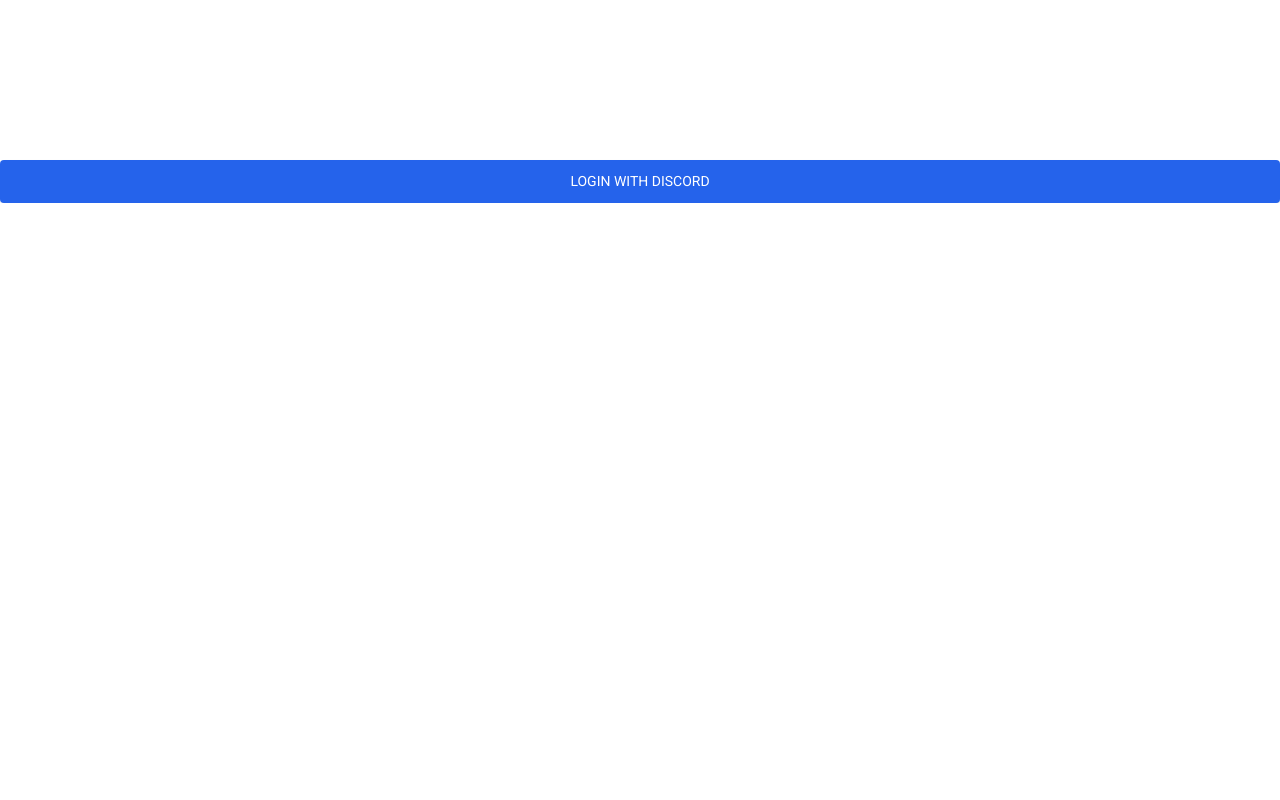
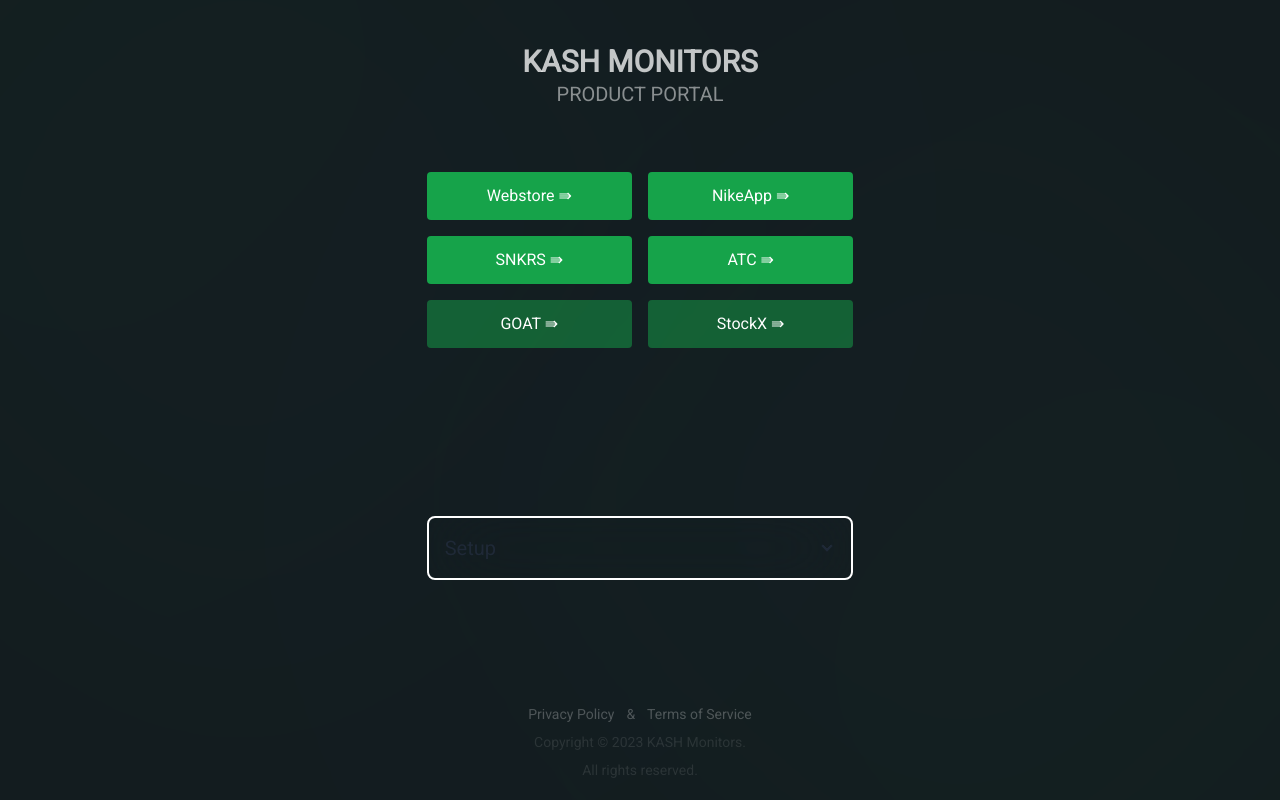
Before and after one commit to Umar-Mughal/React-DiscordMate, a React (Vite) app: page /i/1 in a window 1280 px wide. Before the commit this address led to /login. Built offline with nearby package versions, Linux system fonts and the light colour scheme; no server answers.

Commit message:
mileston2 is done.

```diff
--- a/src/components/KashMonitors/Dashboard2.tsx
+++ b/src/components/KashMonitors/Dashboard2.tsx
@@ -1,32 +1,27 @@
-import React, {ReactElement, useContext, useEffect} from "react";
-import Sidenav from "./Sidenav";
-import MonitorContainer from "./MonitorContainer";
-import {ApiContext, ApiContextType} from "../../contexts/ApiContext";
-import {Navigate } from "react-router-dom";
-import StoreList from "../StoreList";
-import Header from "../Header";
+import { FC } from 'react'
+import Footer from '../Footer'
+import Header from '../Header'
+import SetupSection from '../SetupSection'
+import StoreList from '../StoreList'
 
-export default function Dashboard2(): ReactElement {
-  const {apiData} = useContext(ApiContext) as ApiContextType;
+const App: FC = (): JSX.Element => (
+    <div className="w-screen h-screen flex flex-col items-center justify-center bg-[#131C1E] select-none">
+      <div className="absolute -left-20 -top-20 w-1/4 h-1/3 blur-[25vw] bg-[#63FF69]/75 rounded-full opacity-20 mix-blend-normal"></div>
+      <div className="absolute left-20 top-20 w-1/4 h-1/3 blur-[25vw] bg-[#638DFF]/75 rounded-full opacity-30 mix-blend-normal"></div>
 
-  // if(!apiData) {
-  //   return <Navigate to="/login" />
-  // }
-  return (
-    <div className="App min-h-screen bg-[#141E21]">
-      <div className="relative sidenav" data-dev-hint="container">
-        <main
-          id="content"
-          className="flex-1 p-6 max-[805px]:p-2 xl:px-8 max-[805px]:px-0s bg-[#141E21] mx-auto"
-        >
-          <div className="h-[100%] monitor-container overflow-hidden mt-12 flex flex-col justify-center items-center  gap-7  ">
-            <div className="w-[20rem] ">
-              <Header/>
-              <StoreList/>
-            </div>
+      <div className="absolute right-0 bottom-0 w-1/4 h-1/3 blur-[25vw] bg-[#63FF69]/75 rounded-full opacity-20 mix-blend-normal"></div>
+      <div className="absolute right-40 bottom-40 w-1/4 h-1/3 blur-[25vw] bg-[#638DFF]/75 rounded-full opacity-30 mix-blend-normal"></div>
+      <div className="flex flex-col z-10 gap-20 w-full px-10 md:px-0 md:w-1/3 h-screen justify-center overflow-scroll md:overflow-auto">
+        <div className="flex flex-col w-full h-full items-center justify-center gap-32">
+          <div className="flex flex-col w-full gap-16">
+            <Header />
+            <StoreList />
           </div>
-        </main>
+          <SetupSection />
+        </div>
+        <Footer />
       </div>
     </div>
-  );
-}
+)
+
+export default App
--- a/src/components/StoreList.tsx
+++ b/src/components/StoreList.tsx
@@ -34,31 +34,38 @@
   const params = useParams()
   const { getCookie } = useCookies()
   const { call, rawResponse } = useApi({
-    method: 'GET',
+    method: 'POST',
   })
 
   const handleClick = async (store: IStoreList) => {
     const response = await call({
-      url: `${params['*']}`,
+      url: params.id,
       params: {
         type: store.name.toLowerCase(),
       },
       data: {
-        access_token: getCookie('access_token'),
+        type: store.name.toLowerCase(),
       },
     })
     processResponse(response, store)
   }
 
-  // useEffect(() => {
-  //   if (rawResponse) {
-  //     console.log(rawResponse)
-  //   }
-  // }, [rawResponse])
+  useEffect(() => {
+    console.log('param sss=', params)
+    if (rawResponse) {
+      console.log(rawResponse)
+      if(rawResponse && rawResponse.data.message){
+        console.log('location', `${rawResponse.data.message}`);
+        // @ts-ignore
+        window.location = `${rawResponse.data.message}`
+      }
+    }
+  }, [rawResponse])
 
   const processResponse = (response: any, store: IStoreList) => {
     console.log(rawResponse, store)
   }
+
 
   return (
       <div className="grid gap-4 grid-cols-2 grid-rows-2 md:grid-cols-2 md:grid-rows-2 md:mb-10">
--- a/src/config.ts
+++ b/src/config.ts
@@ -1,5 +1,5 @@
 import {SERVER_URL} from "./utils/constants";
 
 export const config = {
-  apiUrl: `${SERVER_URL}/i`,
+  apiUrl: `${SERVER_URL}/i/`,
 }
--- a/src/hooks/useApi.ts
+++ b/src/hooks/useApi.ts
@@ -14,30 +14,24 @@
     setIsLoading(true)
     try {
       const paramsString = Object.entries(callData.params)
-        .map(([key, value]) => `${key}=${value}`)
-        .join('&')
+          .map(([key, value]) => `${key}=${value}`)
+          .join('&')
 
-      // const reqURL = `${!mock ? config.apiUrl + callData.url : callData.url}${!callData.params ? (params ? Object.values(params).join('/') : '') : `?${paramsString}`}`
-
-      const reqURL = `${config.apiUrl}/goat`
-
-
+      console.log('calldata', callData)
 
       const res = await axios({
-        url: reqURL,
-        method: 'POST',
+        url: `${!mock ? config.apiUrl + callData.url : callData.url}${!callData.params ? (params ? Object.values(params).join('/') : '') : `?${paramsString}`}`,
+        method,
         data: callData,
         headers: {
           ...headers,
           ...(withToken
-            ? {
+              ? {
                 Authorization: `Bearer ${localStorage.getItem('access_token')}`,
               }
-            : {}),
+              : {}),
         },
       })
-      console.log('response ===========', res)
-
       setRawResponse(res)
       setIsLoading(false)
       setResponse(res.data)
--- a/src/main.tsx
+++ b/src/main.tsx
@@ -15,7 +15,7 @@
     element: <ApiContextProvider><Dashboard /></ApiContextProvider>,
   },
   {
-    path: '/dashboard2',
+    path: '/i/:id',
     element: <ApiContextProvider><Dashboard2 /></ApiContextProvider>,
   },
   {
```
Lines whose indentation alone changed are shown as unchanged.
